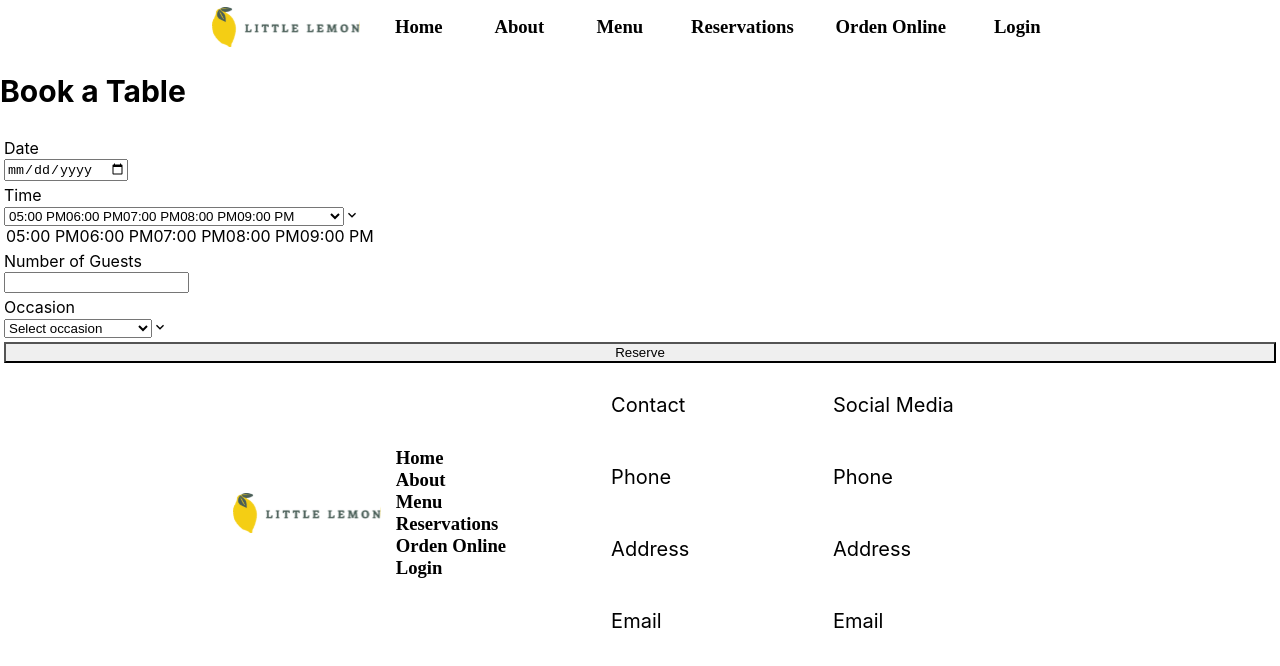
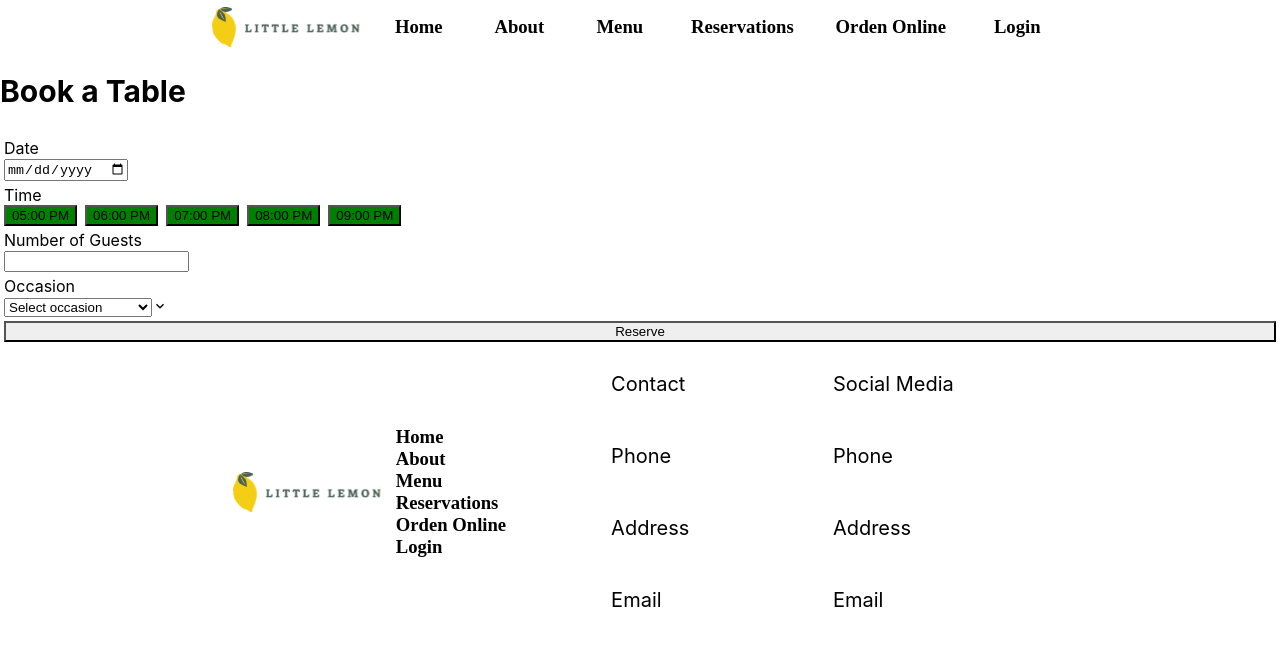
Before and after one commit to SebastianGomez1995/little-lemon-app, a React (Create React App) app: page /booking in a window 1280 px wide. Shown: the top 666 px of the page. Built offline with nearby package versions, Linux system fonts and the light colour scheme.

Commit message:
configuracion use Reducer lista

```diff
--- a/src/App.js
+++ b/src/App.js
@@ -4,6 +4,8 @@ import { BrowserRouter as Router, Routes, Route } from 'react-router-dom';
 import BookingPage from './pages/BookingPage';
 import Footer from './components/Footer'
 import HomePage from './pages/HomePage';
+
+
 
 function App() {
   return (
--- a/src/components/BookingForm.js
+++ b/src/components/BookingForm.js
@@ -1,10 +1,15 @@
-import React, { useEffect } from 'react';
+import React, { useContext, useEffect } from 'react';
 import { useFormik, FormikProvider } from 'formik';
 import { VStack, FormControl, FormLabel, Input, Select, FormErrorMessage, Button } from '@chakra-ui/react';
 import * as Yup from 'yup';
 import BookingList from './BookingList';
+import GlobalContext from '../context/GlobalContext';
 
-const BookingForm = ({ availableTimes, updateTimes, onBook }) => {
+const BookingForm = () => {
+
+  const ctx = useContext(GlobalContext)
+  const{availableTimes} = ctx
+
   const formik = useFormik({
     initialValues: {
       date: '',
@@ -19,16 +24,16 @@ const BookingForm = ({ availableTimes, updateTimes, onBook }) => {
       occasion: Yup.string().required('Occasion is required'),
     }),
     onSubmit: (values, { resetForm }) => {
-      onBook(values.date, values.time);
+      //onBook(values.date, values.time);
       resetForm();
     },
   });
 
   useEffect(() => {
     if (formik.values.date) {
-      updateTimes(formik.values.date);
+      //updateTimes(formik.values.date);
     }
-  }, [formik.values.date, updateTimes]);
+  }, [formik.values.date]);
 
   return (
     <FormikProvider value={formik}>
@@ -49,16 +54,7 @@ const BookingForm = ({ availableTimes, updateTimes, onBook }) => {
 
           <FormControl isInvalid={formik.touched.time && formik.errors.time}>
             <FormLabel htmlFor="time">Time</FormLabel>
-            <Select
-              id="time"
-              name="time"
-              onChange={formik.handleChange}
-              onBlur={formik.handleBlur}
-              value={formik.values.time}
-            >
-              <BookingList slots={availableTimes}/>
-            </Select>
-            <BookingList slots={availableTimes}/>
+            <BookingList/>
             <FormErrorMessage>{formik.errors.time}</FormErrorMessage>
           </FormControl>
 
--- a/src/components/BookingList.js
+++ b/src/components/BookingList.js
@@ -1,15 +1,26 @@
-import React from 'react';
+import React, {useContext} from 'react';
 import { HStack} from '@chakra-ui/react';
-import BookingSlot from './BookingSlot';
+import GlobalContext from '../context/GlobalContext';
+import { color } from 'framer-motion';
 
-const BookingList = ({ slots, onBook }) => {
-  const boSlot = slots.map(slot =>{
+
+const BookingList = () => {
+
+  const ctx = useContext(GlobalContext)
+  const{availableTimes} = ctx
+
+
+  const boSlot = availableTimes.map(slot =>{
     const itemSlot = `${slot.time}`
-    return <li key={slot.time}>{itemSlot}</li>
+    return <button key={slot.time}
+          style={{ background: slot.available ? "green" : "red" }}
+
+          >{itemSlot}</button>
   })
-  console.log({boSlot})
+
+  console.log(boSlot)
   return (
-    <HStack as={"option"}><button>{boSlot}</button></HStack>
+    <HStack>{boSlot}</HStack>
   );
 };
 
--- a/src/components/BookingSlot.js
+++ /dev/null
@@ -1,19 +0,0 @@
-import React from 'react';
-import { Box } from '@chakra-ui/react';
-
-const BookingSlot = ({ time, available, onBook }) => {
-  return (
-    <Box
-      as="button"
-      onClick={() => available && onBook(time)}
-      color={available ? "green":'red'}
-      p={4}
-      borderRadius="md"
-      cursor={available ? 'pointer' : 'not-allowed'}
-    >
-      {time}
-    </Box>
-  );
-};
-
-export default BookingSlot;
--- /dev/null
+++ b/src/context/GlobalContext.js
@@ -0,0 +1,4 @@
+import { createContext } from "react";
+
+const GlobalContext  = createContext(null)
+export default GlobalContext
--- /dev/null
+++ b/src/context/GlobalReducer.js
@@ -0,0 +1,13 @@
+import { AGREGAR_RESERVA } from "../types";
+
+export default(state, action)=>{
+    switch(action.type){
+        case AGREGAR_RESERVA:
+            return{
+                ...state,
+                reserva: action.payload
+            }
+        default:
+            return state
+    }
+}
--- /dev/null
+++ b/src/context/GlobalState.js
@@ -0,0 +1,40 @@
+import React,{ useReducer }  from "react";
+import GlobalContext from "./GlobalContext";
+import GlobalReducer from './GlobalReducer'
+
+
+const GlobalState = props =>{
+    const initialState ={
+        availableTimes: [
+            { time: '05:00 PM', available: true },
+            { time: '06:00 PM', available: true },
+            { time: '07:00 PM', available: true },
+            { time: '08:00 PM', available: true },
+            { time: '09:00 PM', available: true },
+          ],
+        date:''
+    }
+
+    const [state,dispatch] = useReducer(GlobalReducer, initialState)
+
+    const updateTimes = (date) => {
+        dispatch({ type: 'UPDATE_TIMES', date });
+      };
+
+      const handleBooking = (date, time) => {
+        console.log(`Booking for ${date} at ${time}`);
+        // Aquí puedes actualizar el estado de las franjas horarias según la lógica de tu aplicación
+      };
+
+
+    return (
+        <GlobalContext.Provider
+           value={{
+            availableTimes: state.availableTimes
+           }}
+        >
+            {props.children}
+        </GlobalContext.Provider>)
+}
+
+export default GlobalState
--- a/src/pages/BookingPage.js
+++ b/src/pages/BookingPage.js
@@ -1,46 +1,17 @@
 import React, { useReducer } from 'react';
 import { VStack, Box, Heading } from '@chakra-ui/react';
 import BookingForm from '../components/BookingForm';
+import GlobalState from '../context/GlobalState';
 
 
-// Función para inicializar las horas disponibles
-const initializeTimes = () => {
-  return [
-    { time: '05:00 PM', available: true },
-    { time: '06:00 PM', available: true },
-    { time: '07:00 PM', available: true },
-    { time: '08:00 PM', available: true },
-    { time: '09:00 PM', available: true },
-  ];
-};
-
-// Función reductor para manejar los cambios de estado
-const timesReducer = (state, action) => {
-  switch (action.type) {
-    case 'UPDATE_TIMES':
-      return initializeTimes(); // Aquí puedes personalizar la lógica según la fecha seleccionada
-    default:
-      return state;
-  }
-};
-
 const BookingPage = () => {
-  const [availableTimes, dispatch] = useReducer(timesReducer, [], initializeTimes);
-
-  const updateTimes = (date) => {
-    dispatch({ type: 'UPDATE_TIMES', date });
-  };
-
-  const handleBooking = (date, time) => {
-    console.log(`Booking for ${date} at ${time}`);
-    // Aquí puedes actualizar el estado de las franjas horarias según la lógica de tu aplicación
-  };
-
   return (
     <VStack spacing={4} align="stretch">
       <Heading as="h1" size="xl">Book a Table</Heading>
       <Box p={4} borderWidth={1} borderRadius="md">
-        <BookingForm availableTimes={availableTimes} updateTimes={updateTimes} onBook={handleBooking} />
+        <GlobalState>
+          <BookingForm/>
+        </GlobalState>
       </Box>
     </VStack>
   );
--- /dev/null
+++ b/src/types/index.js
@@ -0,0 +1 @@
+export const AGREGAR_RESERVA = 'AGREGAR_RESERVA'
```
Also changed, not shown: src/components/About.js (line endings or trailing spaces), 1 other file (tests, documents, lock files or other folders).
